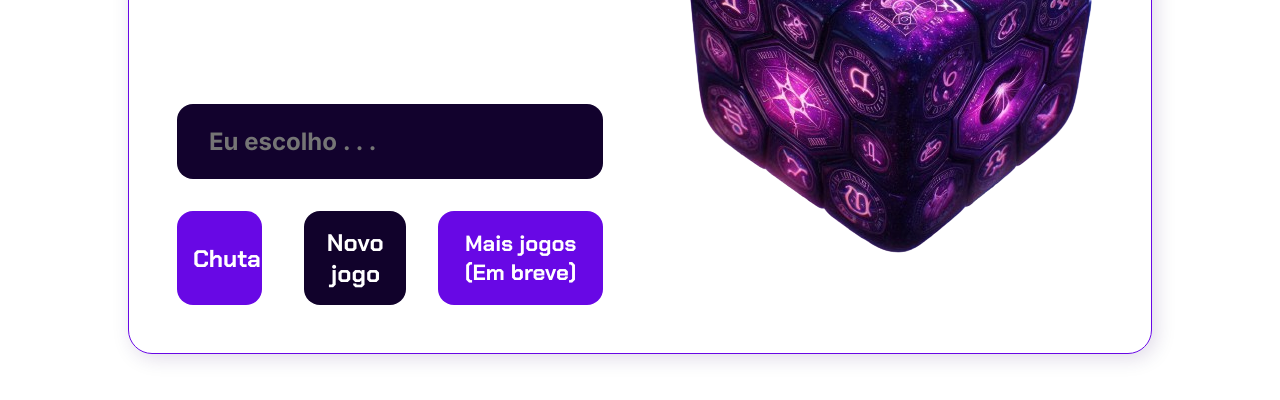
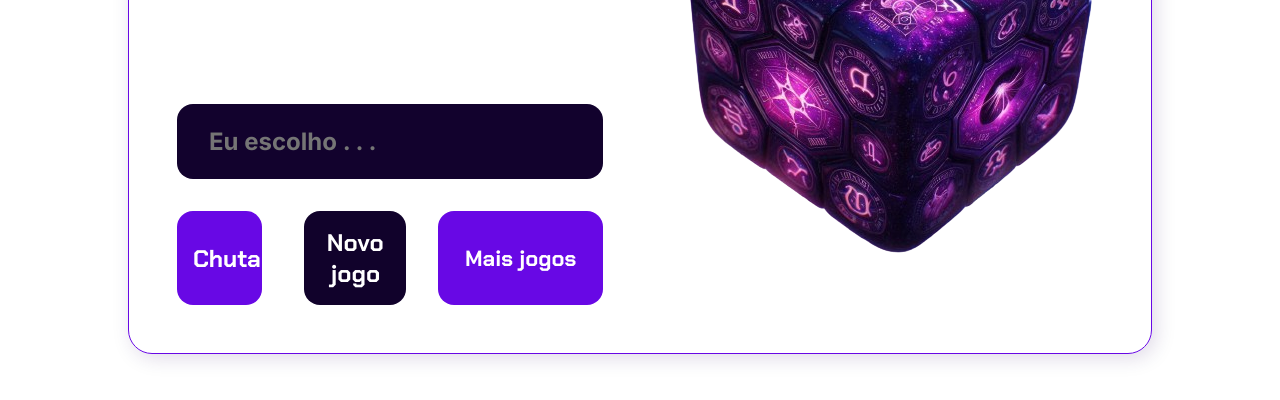
Before and after one commit to peagaGit/peaGit, a plain HTML site: page index.html in a window 1280 px wide. Shown: the part 366-766 px from the top of the page. Drawn offline with Linux system fonts and the light colour scheme.

Commit message:
Add files via upload

```diff
--- a/index.html
+++ b/index.html
@@ -28,7 +28,7 @@
                 <div class="chute container__botoes">
                     <button onclick="verificarChute()" class="botao_chutar"> Chutar </button>
                     <button onclick="novoJogo()" id="reiniciar" class="botao_novo" disabled> Novo jogo </button>
-                    <button onclick="maisJogos()" class="container__botaoMais"> Mais jogos (Em breve) </button>
+                    <button onclick="maisJogos()" class="container__botaoMais"> Mais jogos </button>
                     <!--
                     <button onclick="aumentarLevel()" class="container__botao" disabled> Nível + </button>
                     <button onclick="diminuirLevel()" class="container__botao" disabled> Nível - </button>
```
